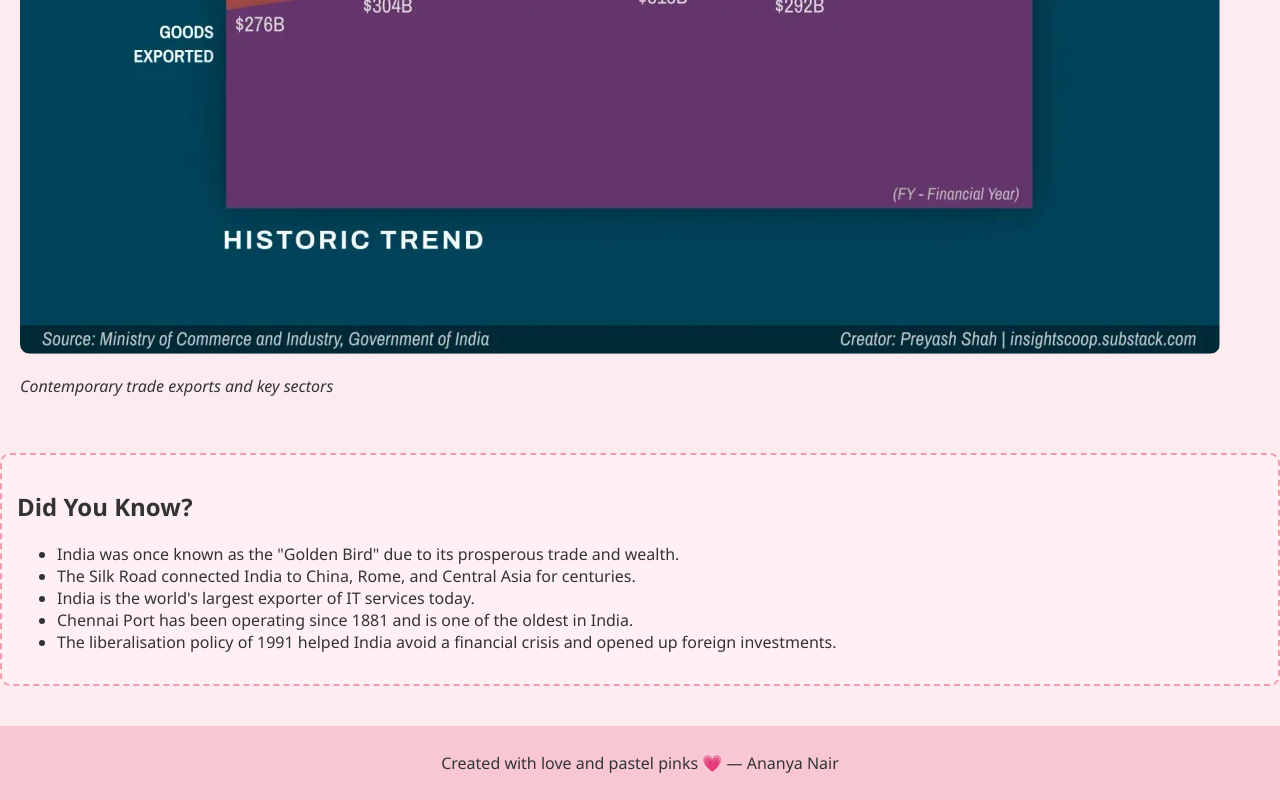
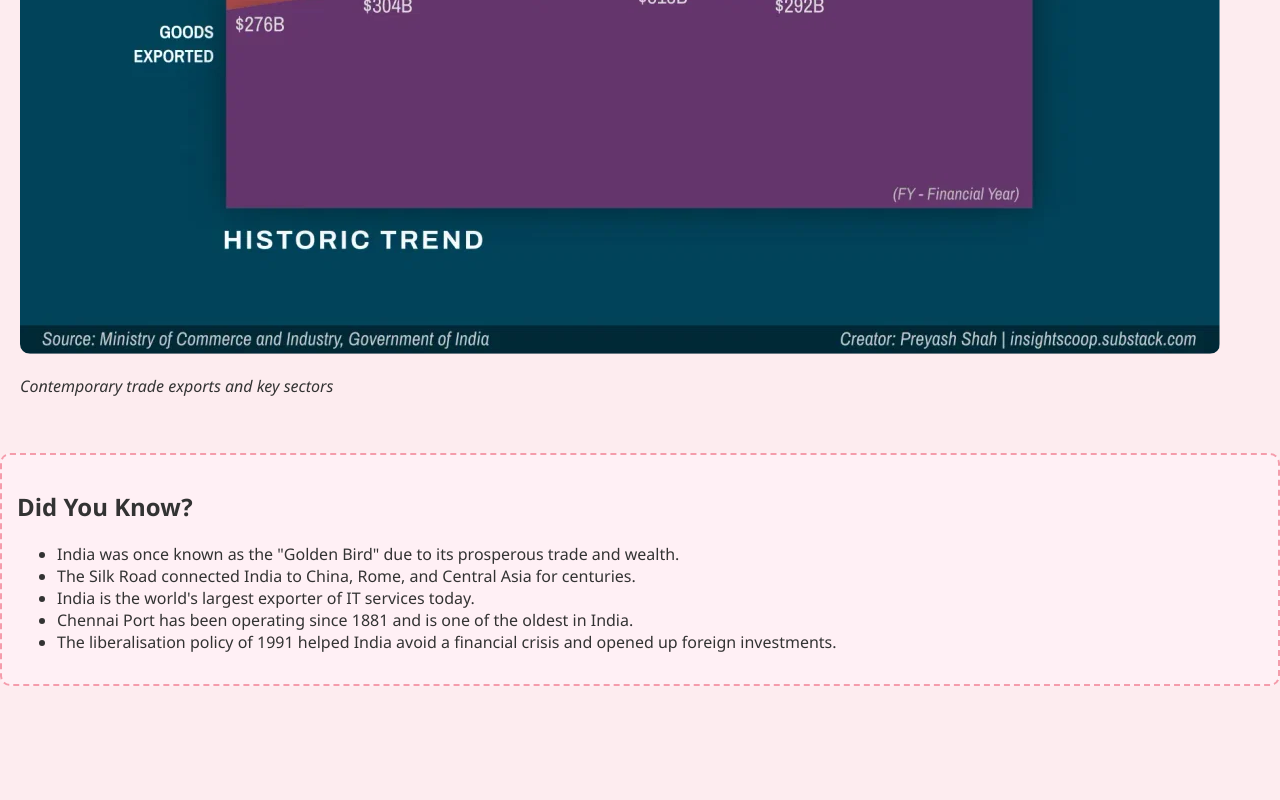
Before and after one commit to Annnimi2312/Indiainternationaltrade.html, a plain HTML site: page index.html in a window 1280 px wide. Shown: the part 3575-4375 px from the top of the page. After the commit the page ends 4261 px from the top, so only its background shows below. Drawn offline with Linux system fonts and the light colour scheme.

Commit message:
Update index.html

```diff
--- a/index.html
+++ b/index.html
@@ -96,8 +96,5 @@
     </ul>
   </div>
 
-  <footer>
-    <p>Created with love and pastel pinks 💗 — Ananya Nair</p>
-  </footer>
 </body>
 </html>
```
